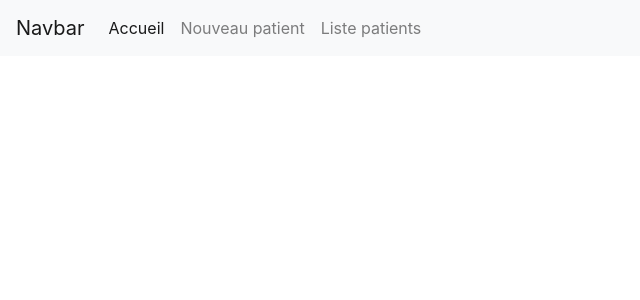
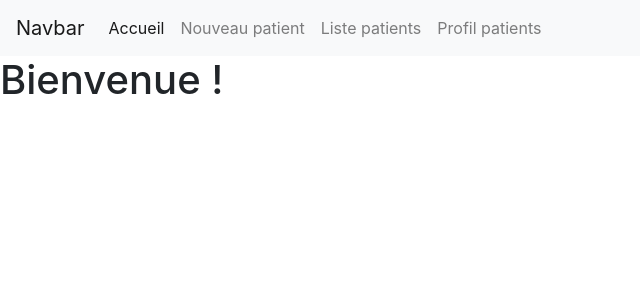
Before and after one commit to Martinq76/PDO-Partie2, a PHP site: page /?page=accueil in a window 1280 px wide. Shown: the top 300 px of the page, without its empty margins (0-640 px from the left). Run offline with PHP 8.4, Linux system fonts and the light colour scheme.

Commit message:
exo 3 a corriger

```diff
--- a/index.php
+++ b/index.php
@@ -5,7 +5,7 @@
     <meta charset="utf-8" />
     <link rel="stylesheet" href="https://stackpath.bootstrapcdn.com/bootstrap/4.3.1/css/bootstrap.min.css"
         integrity="sha384-ggOyR0iXCbMQv3Xipma34MD+dH/1fQ784/j6cY/iJTQUOhcWr7x9JvoRxT2MZw1T" crossorigin="anonymous" />
-    <title>PDO Partie2</title>
+    <title>PDO Partie 2</title>
 </head>
 
 <body>
@@ -17,13 +17,27 @@
         </button>
         <div class="collapse navbar-collapse" id="navbarNavAltMarkup">
             <div class="navbar-nav">
-                <a class="nav-item nav-link active" href="index.php">Accueil <span class="sr-only">(current)</span></a>
-                <a class="nav-item nav-link" href="ajout-patient.php">Nouveau patient</a>
-                <a class="nav-item nav-link" href="liste-patients.php">Liste patients</a>
+                <a class="nav-item nav-link active" href="accueil">Accueil <span class="sr-only">(current)</span></a>
+                <a class="nav-item nav-link" href="ajout-patient">Nouveau patient</a>
+                <a class="nav-item nav-link" href="liste-patients">Liste patients</a>
+                <a class="nav-item nav-link" href="profil-patients">Profil patients</a>
             </div>
         </div>
     </nav>
 
+    <?php
+    $bdd = new PDO('mysql:host=localhost;dbname=hospitalE2N;charset=utf8', 'martin76', 'aynwxe3040$');
+
+    if($_GET['page'] == 'accueil'):?>
+        <h1>Bienvenue !</h1><?php
+    elseif ($_GET['page'] == 'ajout-patient'):
+        include 'ajout-patient.php';
+    elseif($_GET['page'] == 'liste-patients'):
+        include 'liste-patients.php';
+    elseif($_GET['page'] == 'profil-patients'):
+        include 'profil-patients.php';
+    endif;
+    ?>
 
     <script src="https://code.jquery.com/jquery-3.3.1.slim.min.js"
         integrity="sha384-q8i/X+965DzO0rT7abK41JStQIAqVgRVzpbzo5smXKp4YfRvH+8abtTE1Pi6jizo" crossorigin="anonymous">
--- a/liste-patients.php
+++ b/liste-patients.php
@@ -1,15 +1,11 @@
 <?php
-        $bdd = new PDO('mysql:host=localhost;dbname=hospitalE2N;charset=utf8', 'martin76', 'aynwxe3040$');
-
-        $response = $bdd->query('SELECT `lastname`, `firstname` FROM `patients`');
-
+$response = $bdd->query('SELECT `lastname`, `firstname` FROM `patients`');
         while($donnees = $response->fetch()):?>
 <p><strong>Nom: </strong><?= htmlspecialchars($donnees['lastname']) ?></p>
 <p><strong>Prénom: </strong><?= htmlspecialchars($donnees['firstname']) ?></p><br />
 
 <?php
         endwhile;
-
         $response->closeCursor();
         ?>
 <a href="ajout-patient.php">Créer un nouveau patient</a>
```
Also changed, not shown: ajout-patient.php (+2 -7 lines), patients.sql (deleted, +0 -38 lines), profil-patients.php (+1 -7 lines), .htaccess (added).
